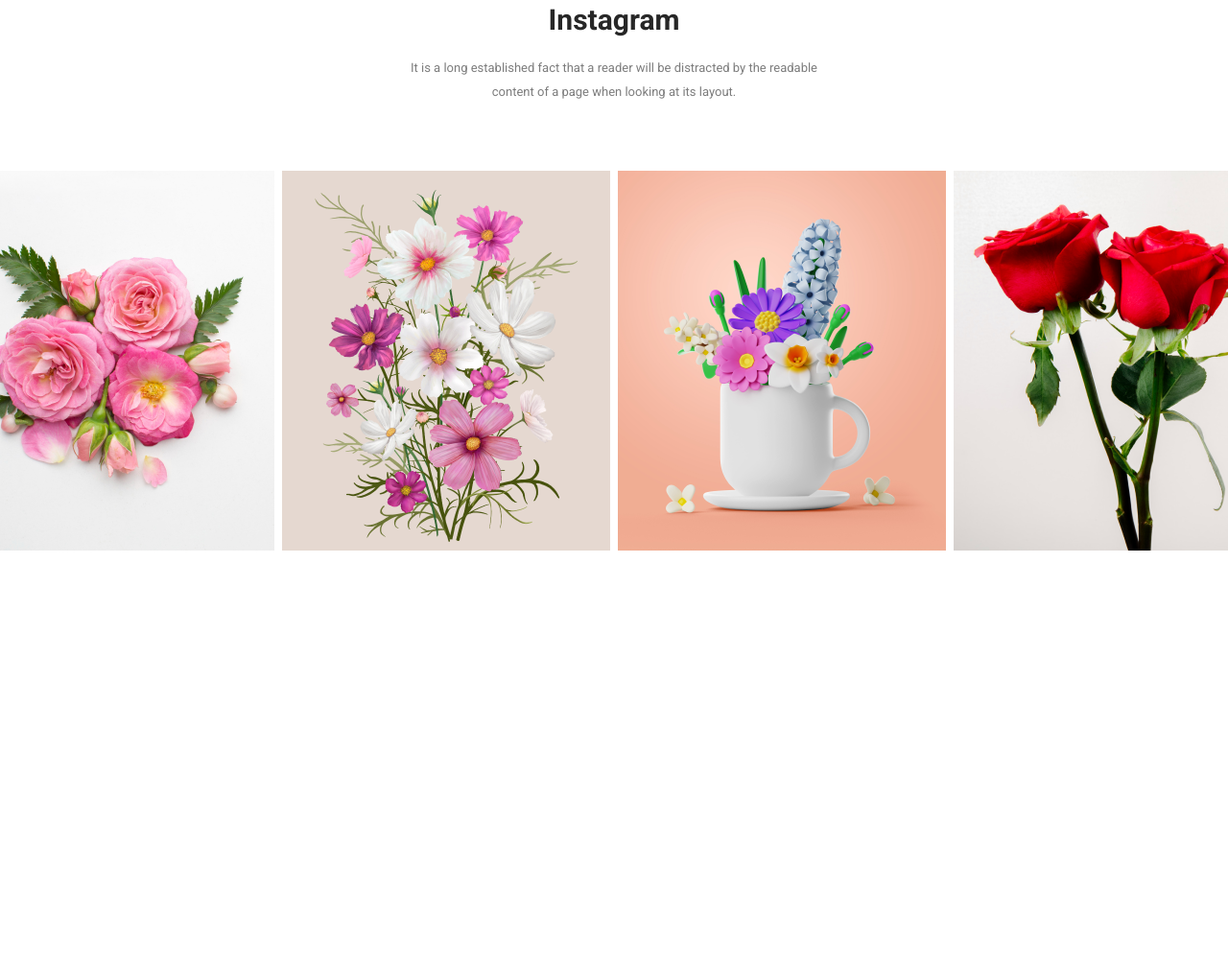
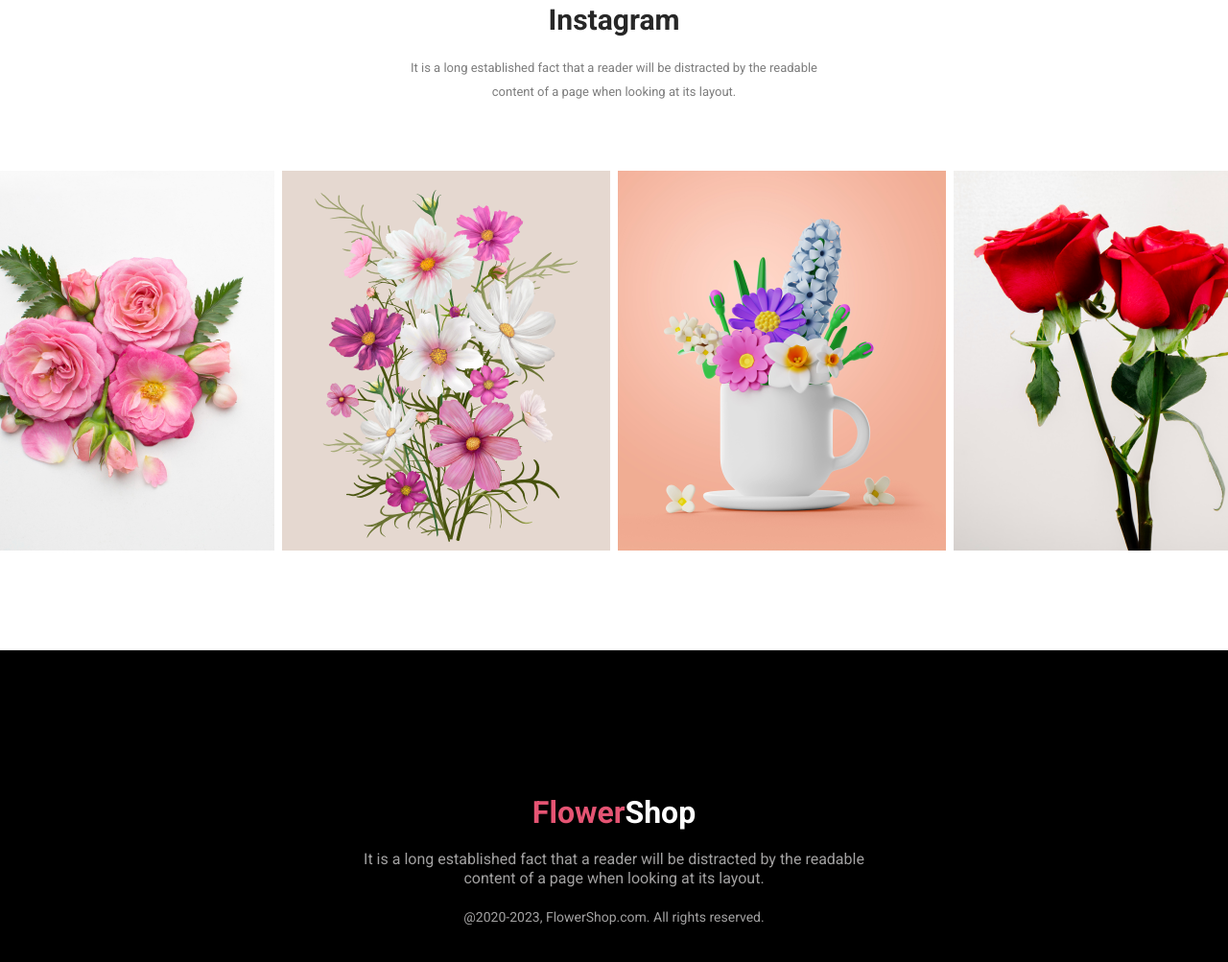
Before and after one commit to badshahforhad/flower-shop, a plain HTML site: page index.html in a window 1280 px wide. Shown: the part 2486-3489 px from the top of the page at 96% size. Before the commit the page ends 3064 px from the top, so only its background shows below. Drawn offline with Linux system fonts and the light colour scheme.

Commit message:
footer created

```diff
--- a/index.html
+++ b/index.html
@@ -68,18 +68,21 @@
         </section><!-- flower-tree-section -->
 
         <section class="hot-deal">
-                <div class="deal-details">
-                    <h2 class="deal-title">Hot Deal ! Sale Up To 25% <span class="off">Off</span><h2>
-                    <p class="deal-description">It is a long established fact that a reader will be distracted by the readable <br>content of a page when looking at its layout.</p>
-                    <button class="sign-up">Sign Up</button>
-                </div>
-                <img class="deal-image" src="Flower Asset/pngwing 8.png" alt="Deal Image">
+            <div class="deal-details">
+                <h2 class="deal-title">Hot Deal ! Sale Up To 25% <span class="off">Off</span>
+                    <h2>
+                        <p class="deal-description">It is a long established fact that a reader will be distracted by
+                            the readable <br>content of a page when looking at its layout.</p>
+                        <button class="sign-up">Sign Up</button>
+            </div>
+            <img class="deal-image" src="Flower Asset/pngwing 8.png" alt="Deal Image">
         </section><!-- hot-deal -->
 
         <section>
             <div class="instagram-section">
                 <h2 class="instagram-title">Instagram</h2>
-                <p class="instagram-description">It is a long established fact that a reader will be distracted by the readable <br> content of a page when looking at its layout.</p>
+                <p class="instagram-description">It is a long established fact that a reader will be distracted by the
+                    readable <br> content of a page when looking at its layout.</p>
             </div>
         </section><!-- instagram section -->
 
@@ -101,9 +104,26 @@
 
 
 
+        <!-- <section class="get-latest-deals">
+            <img src="Flower Asset/Rectangle 9.png" alt="#">
+            <div class="latest-deal-details">
+                <h2>Get The Latest Deals</h2>
+                <p>$30 coupon for first shopping</p>
+                <input type="text" placeholder="Enter your email here...">
+                <button class="subscribe">Subscribe</button>
+            </div>
+        </section> -->
+
+
+
+
     </main><!-- main -->
 
-    <footer></footer><!-- footer -->
+    <footer class="footer">
+        <h1><span class="footer-text-color">Flower</span>Shop</h1>
+        <p>It is a long established fact that a reader will be distracted by the readable <br> content of a page when looking at its layout.</p>
+        <p class="copyright">@2020-2023, FlowerShop.com. All rights reserved.</p>
+    </footer><!-- footer -->
 </body>
 
 </html>
--- a/styles/style.css
+++ b/styles/style.css
@@ -3,7 +3,10 @@
     padding: 0;
 }
 
-h1,h2,h3,h4 {
+h1,
+h2,
+h3,
+h4 {
     color: #272727;
 }
 
@@ -114,12 +117,12 @@ nav a {
 
 
 /* tree section */
-.flower-tree-section{
-    justify-content:center;
+.flower-tree-section {
+    justify-content: center;
     display: flex;
 }
 
-.pink-color-tree{
+.pink-color-tree {
     width: 400px;
     height: 440px;
     background: rgba(167, 33, 98, 0.15);
@@ -127,19 +130,19 @@ nav a {
     margin-right: 20px;
 }
 
-.pink-tulip img{
+.pink-tulip img {
     height: 360px;
     margin-top: 80px;
     margin-left: 60px;
 }
 
-.pink-color-tree > h3{
+.pink-color-tree>h3 {
     text-decoration: underline;
     text-align: center;
     padding-top: 20px;
 }
 
-.red-color-tree{
+.red-color-tree {
     width: 400px;
     height: 440px;
     background: rgba(5, 151, 160, 0.15);
@@ -147,19 +150,19 @@ nav a {
     margin-right: 20px;
 }
 
-.red-flower img{
+.red-flower img {
     height: 360px;
     margin-top: 80px;
     margin-left: 25px;
 }
 
-.red-color-tree > h3{
+.red-color-tree>h3 {
     text-decoration: underline;
     text-align: center;
     padding-top: 20px;
 }
 
-.yellow-color-tree{
+.yellow-color-tree {
     width: 400px;
     height: 440px;
     background: rgba(71, 125, 17, 0.15);
@@ -167,13 +170,13 @@ nav a {
 
 }
 
-.yellow-tulip img{
+.yellow-tulip img {
     height: 360px;
     margin-top: 80px;
     margin-left: 60px;
 }
 
-.yellow-color-tree > h3{
+.yellow-color-tree>h3 {
     text-decoration: underline;
     text-align: center;
     padding-top: 20px;
@@ -188,7 +191,8 @@ nav a {
     justify-content: space-between;
     margin-top: 150px;
 }
-.deal-details{
+
+.deal-details {
     margin: 100px 0 0 110px;
 }
 
@@ -197,8 +201,8 @@ nav a {
     font-weight: 700;
 }
 
-.off{
-    color:#E55473;
+.off {
+    color: #E55473;
 }
 
 .deal-description {
@@ -249,27 +253,66 @@ nav a {
 
 
 /* instagram flower section */
-.instagram-flower-section{
+.instagram-flower-section {
     display: flex;
     justify-content: center;
 }
 
-.flower-one{
+.flower-one {
     width: 330px;
     height: 300px;
     margin-right: 20px;
 }
-.flower-two{
+
+.flower-two {
     width: 330px;
     height: 300px;
     margin-right: 20px;
 }
-.flower-three{
+
+.flower-three {
     width: 330px;
     height: 300px;
     margin-right: 20px;
 }
-.flower-four{
+
+.flower-four {
     width: 330px;
     height: 300px;
 }
+
+
+/* latest deal */
+
+
+
+
+/* footer */
+.footer {
+    width: 100%;
+    height: 400px;
+    background-color: #000;
+    margin-top: 100px;
+    text-align: center;
+    padding-top: 150px;
+}
+
+.footer h1 {
+    color: #FFF;
+}
+
+.footer-text-color{
+    color: #E55473;
+}
+
+.footer p {
+    color: rgba(180, 179, 179, 0.9);
+    line-height: 20px;
+    padding-top: 20px;
+
+}
+
+.copyright{
+   color: rgba(153, 152, 152, 0.9);
+   font-size: 14px;
+}
```
Also changed, not shown: image/cover.png (added).
